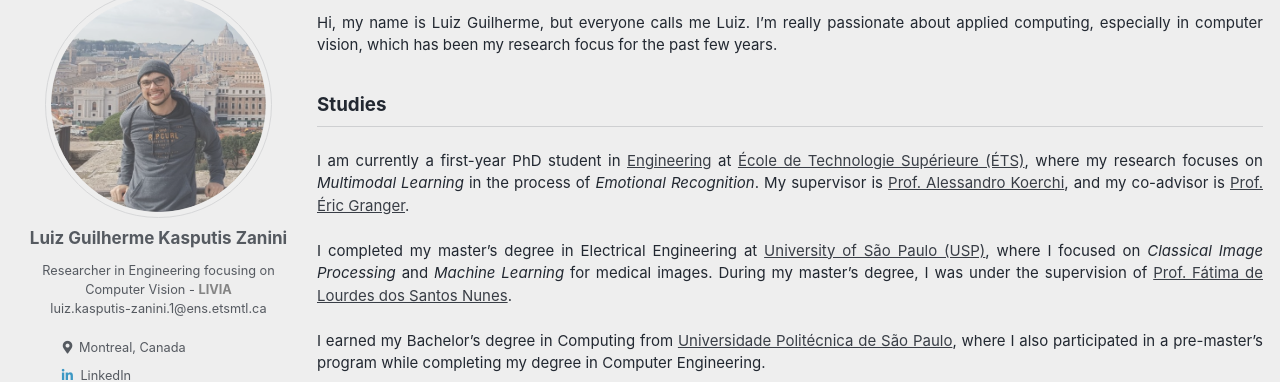
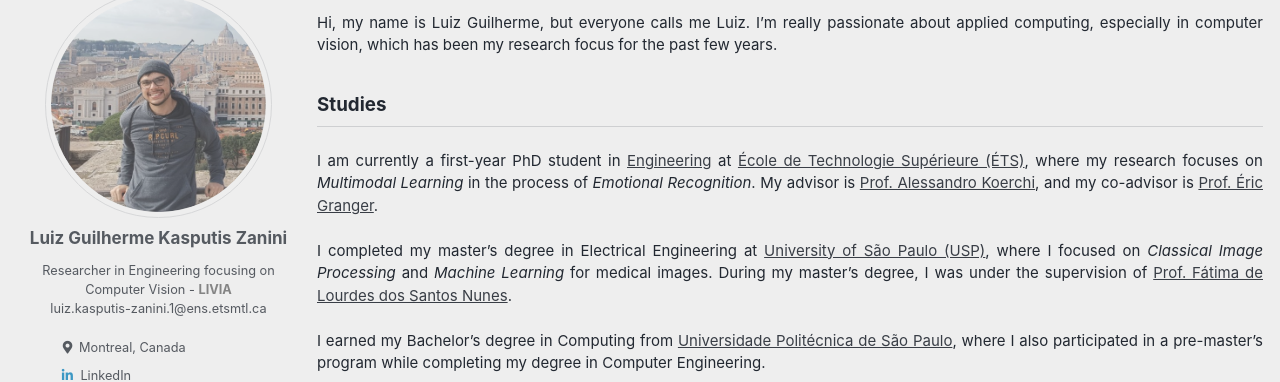
Before and after one commit to LGKZanini/LGKZanini.github.io, a Jekyll site: the page built from index.md, in a window 1280 px wide and 900 px high. Shown: the part 102-484 px from the top of the window. Built offline with Jekyll 4.4.1, drawn with Linux system fonts in a browser that asks for light colours; cached includes are drawn as plain includes.

Commit message:
update index.md

```diff
--- a/index.md
+++ b/index.md
@@ -70,7 +70,7 @@ a[href="/feed.xml"] {
 
 ## Studies
 <div class="justify-text">
-  <p>I am currently a first-year PhD student in <a href="https://www.etsmtl.ca/" target="_blank">Engineering</a> at <a href="https://www.etsmtl.ca/" target="_blank">École de Technologie Supérieure (ÉTS)</a>, where my research focuses on <em>Multimodal Learning</em> in the process of <em>Emotional Recognition</em>. My supervisor is <a href="https://liviamtl.ca/pages/regular-members/koerich-1/" target="_blank">Prof. Alessandro Koerchi</a>, and my co-advisor is <a href="https://liviamtl.ca/pages/regular-members/granger-1/" target="_blank">Prof. Éric Granger</a>.</p>
+  <p>I am currently a first-year PhD student in <a href="https://www.etsmtl.ca/" target="_blank">Engineering</a> at <a href="https://www.etsmtl.ca/" target="_blank">École de Technologie Supérieure (ÉTS)</a>, where my research focuses on <em>Multimodal Learning</em> in the process of <em>Emotional Recognition</em>. My advisor is <a href="https://liviamtl.ca/pages/regular-members/koerich-1/" target="_blank">Prof. Alessandro Koerchi</a>, and my co-advisor is <a href="https://liviamtl.ca/pages/regular-members/granger-1/" target="_blank">Prof. Éric Granger</a>.</p>
 
   <p>I completed my master’s degree in Electrical Engineering at <a href="https://www5.usp.br/" target="_blank">University of São Paulo (USP)</a>, where I focused on <em>Classical Image Processing</em> and <em>Machine Learning</em> for medical images. During my master’s degree, I was under the supervision of <a href="https://bv.fapesp.br/en/pesquisador/87823/fatima-de-lourdes-dos-santos-nunes-marques/" target="_blank">Prof. Fátima de Lourdes dos Santos Nunes</a>.</p>
 
```
